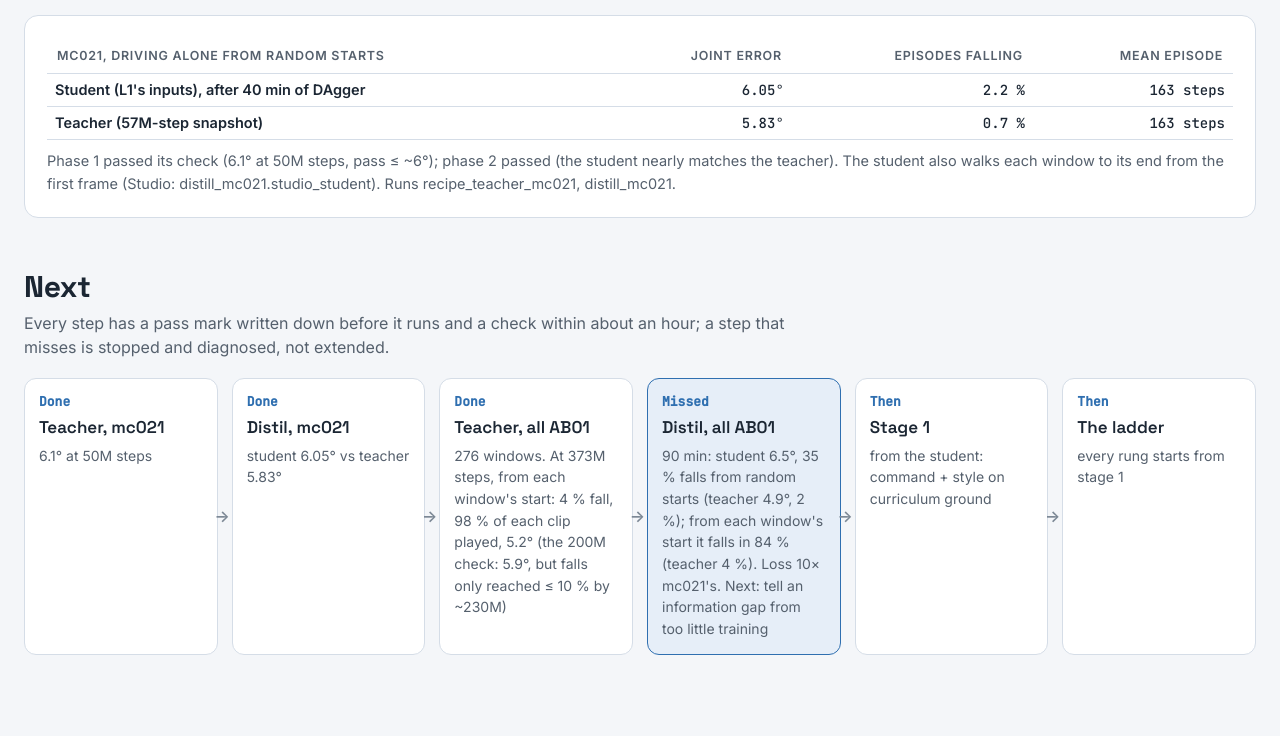
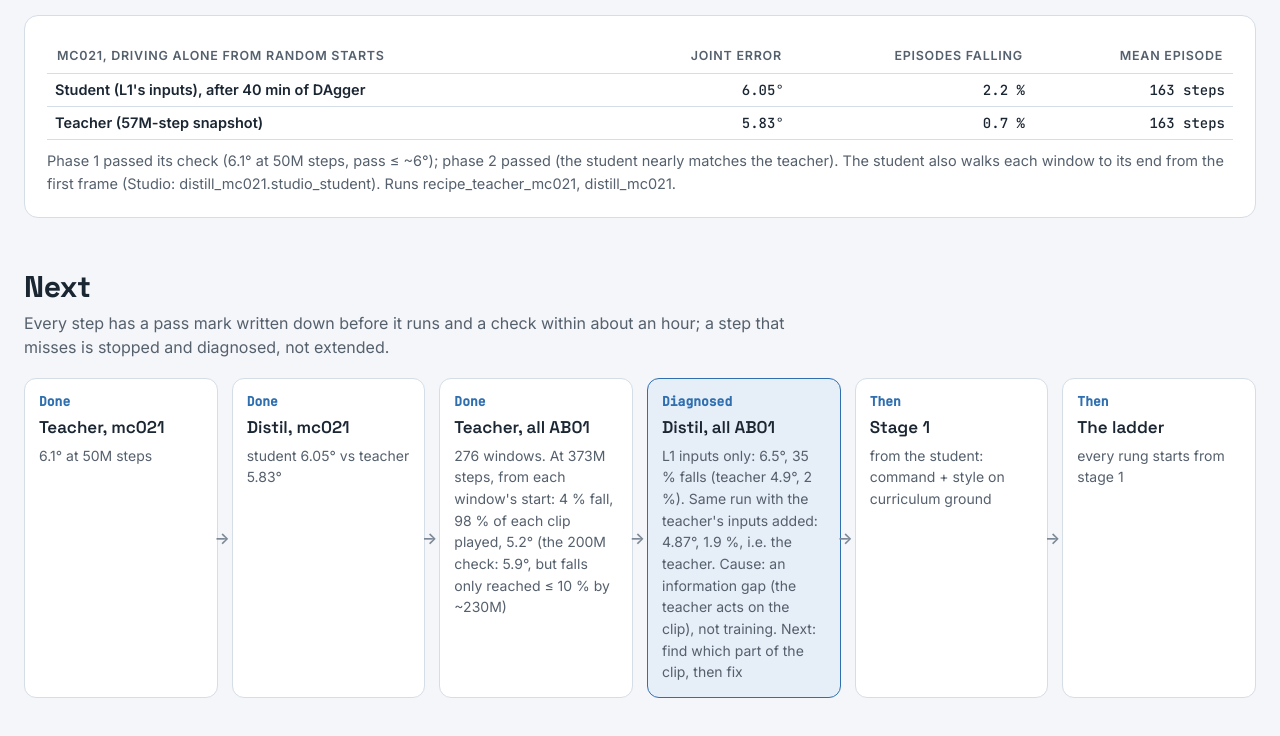
Before and after one commit to luorix1/gait-planner, a plain HTML site: page docs/plan_page/planner-ladder.html in a window 1280 px wide. Shown: the part 5956-6692 px from the top of the page. Drawn offline with Linux system fonts and the light colour scheme.

Commit message:
Plan page: test A (privileged student = teacher): information gap, not training
Co-Authored-By: Claude Opus 5.5 <noreply@anthropic.com>

```diff
--- a/docs/plan_page/planner-ladder.html
+++ b/docs/plan_page/planner-ladder.html
@@ -942,7 +942,7 @@ table.kv td:first-child { width:150px }
     <li><span class="st">Done</span><b>Teacher, mc021</b><span>6.1° at 50M steps</span></li>
     <li><span class="st">Done</span><b>Distil, mc021</b><span>student 6.05° vs teacher 5.83°</span></li>
     <li><span class="st">Done</span><b>Teacher, all AB01</b><span>276 windows. At 373M steps, from each window's start: 4 % fall, 98 % of each clip played, 5.2° (the 200M check: 5.9°, but falls only reached ≤ 10 % by ~230M)</span></li>
-    <li class="now"><span class="st">Missed</span><b>Distil, all AB01</b><span>90 min: student 6.5°, 35 % falls from random starts (teacher 4.9°, 2 %); from each window's start it falls in 84 % (teacher 4 %). Loss 10× mc021's. Next: tell an information gap from too little training</span></li>
+    <li class="now"><span class="st">Diagnosed</span><b>Distil, all AB01</b><span>L1 inputs only: 6.5°, 35 % falls (teacher 4.9°, 2 %). Same run with the teacher's inputs added: 4.87°, 1.9 %, i.e. the teacher. Cause: an information gap (the teacher acts on the clip), not training. Next: find which part of the clip, then fix</span></li>
     <li><span class="st">Then</span><b>Stage 1</b><span>from the student: command + style on curriculum ground</span></li>
     <li><span class="st">Then</span><b>The ladder</b><span>every rung starts from stage 1</span></li>
   </ol>
```
